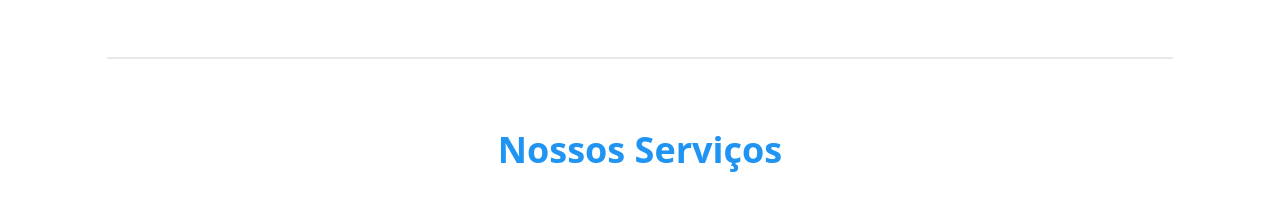
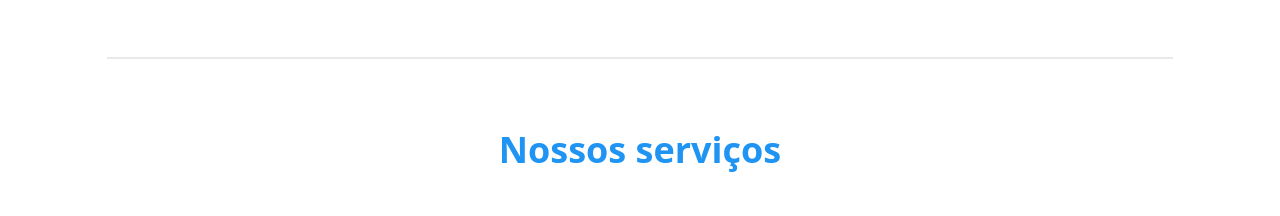
Before and after one commit to tadomaitis/adomaitis-site, a Next.js app: page / in a window 1280 px wide. Shown: the part 1380-1596 px from the top of the page. Built offline with nearby package versions, Linux system fonts and the light colour scheme.

Commit message:
changes capitalization on title

```diff
--- a/components/Services.jsx
+++ b/components/Services.jsx
@@ -5,7 +5,7 @@ const Services = () => {
   return (
     <section id='services' className='px-11'>
       <div className="py-8 md:py-12 lg:py-18 grid place-items-center">
-        <SectionTitle content='Nossos Serviços' />
+        <SectionTitle content='Nossos serviços' />
       </div>
       <div className="grid grid-cols-1 gap-4 md:grid-cols-2 lg:grid-cols-3 pb-16">
         <Card
```
